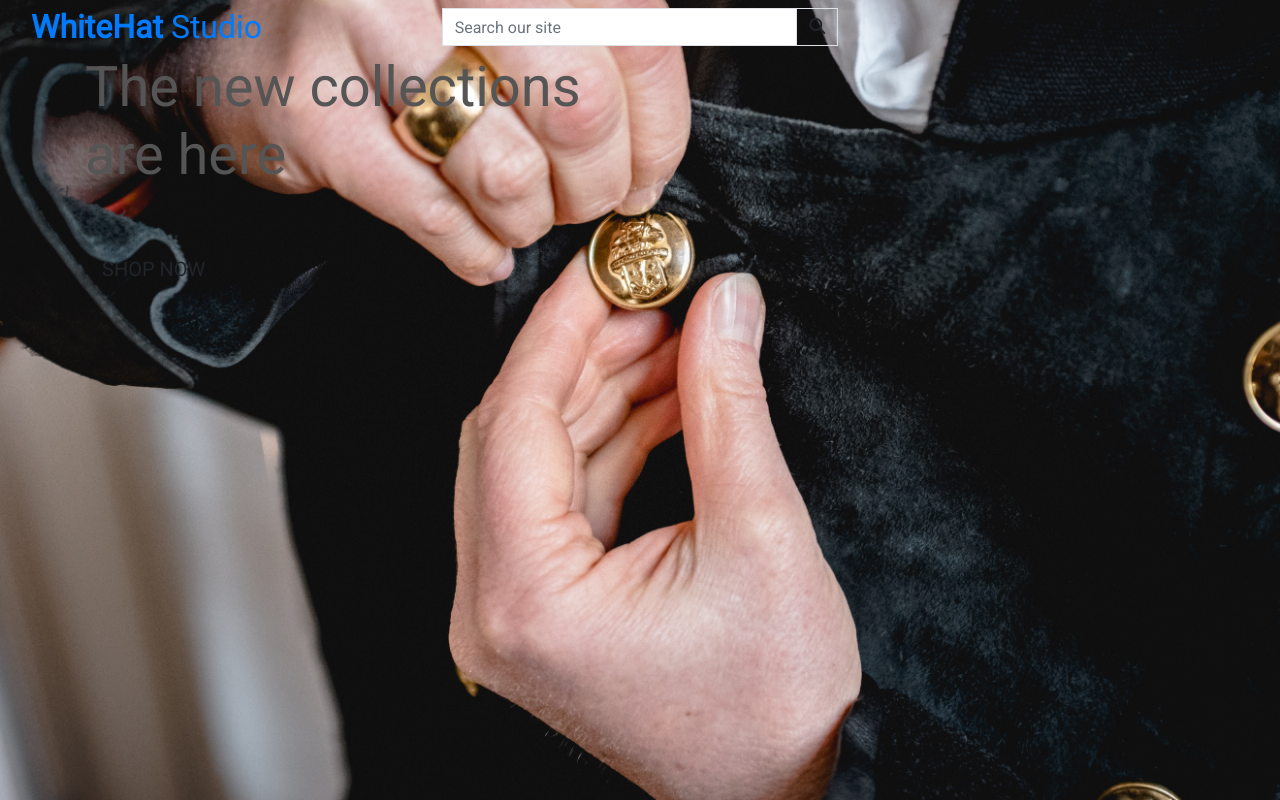
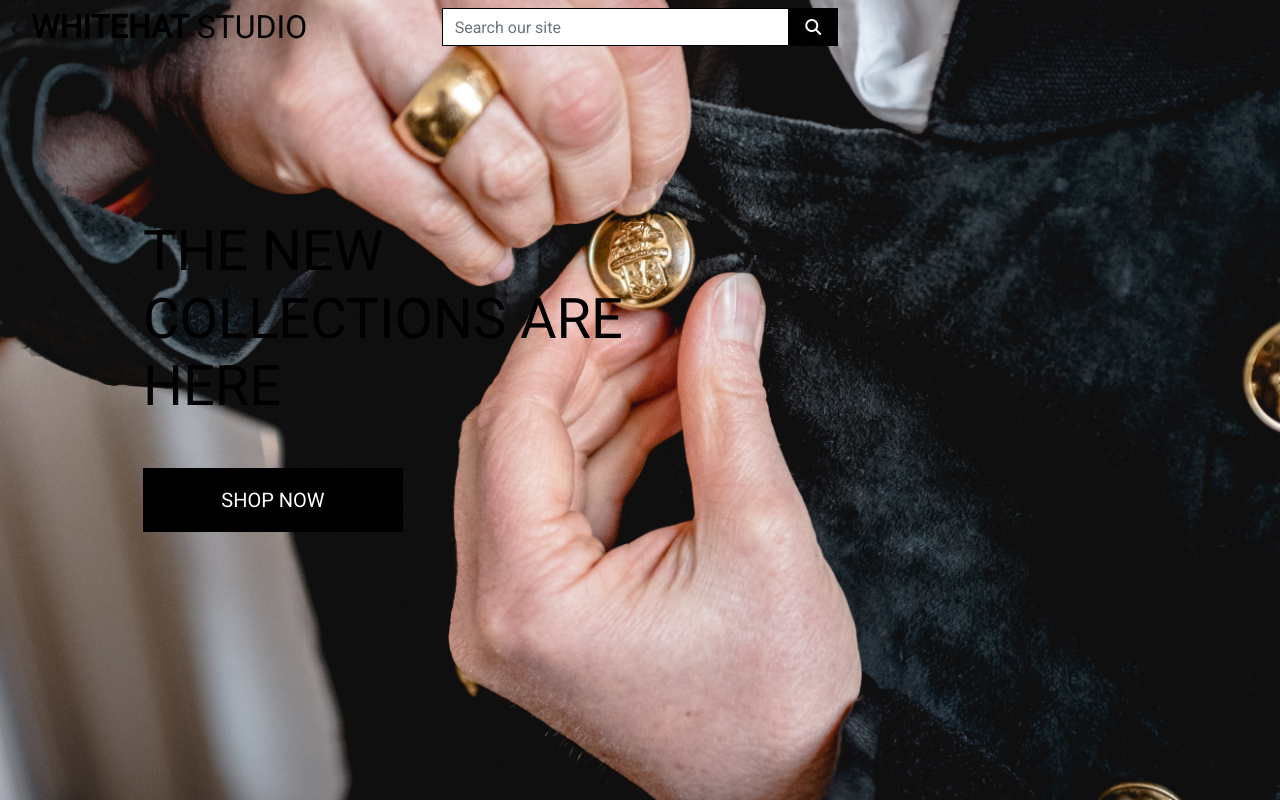
Before and after one commit to Code-Institute-Submissions/DrogrinHunter-whitehat-studio, a Django app: page / in a window 1280 px wide. Run offline with Django 3.2, Linux system fonts and the light colour scheme; some libraries are stand-ins or nearby versions.

Commit message:
add the base css for the font, colors

```diff
--- a/static/css/base.css
+++ b/static/css/base.css
@@ -9,3 +9,73 @@
     color: #555;
     font-family: 'Roboto';
 }
+
+/* from Bulma */
+.icon {
+    align-items: center;
+    display: inline-flex;
+    justify-content: center;
+    height: 1.5rem;
+    width: 1.5rem;
+}
+
+.logo-font {
+    text-transform: uppercase;
+}
+
+.main-logo-link {
+    width: fit-content;
+}
+
+.shop-now-button {
+    background: black;
+    color: white;
+    min-width: 260px;
+}
+
+.btn-black {
+    background: black;
+    color: white;
+}
+
+.shop-now-button:hover,
+.shop-now-button:active,
+.shop-now-button:focus,
+.btn-black:hover,
+.btn-black:active,
+.btn-black:focus {
+    background: #222;
+    color: white;
+}
+
+.text-black {
+    color: #000 !important;
+}
+
+.border-black {
+    border: 1px solid black !important;
+}
+
+/* -------------------------------- Media Queries */
+
+/* Slightly larger container on xl screens */
+@media (min-width: 1200px) {
+  .container {
+    max-width: 80%;
+  }
+}
+
+/* fixed top navbar only on medium and up */
+@media (min-width: 992px) {
+    .fixed-top-desktop-only {
+        position: fixed;
+        top: 0;
+        right: 0;
+        left: 0;
+        z-index: 1030;
+    }
+
+    .header-container {
+        padding-top: 164px;
+    }
+}
```
